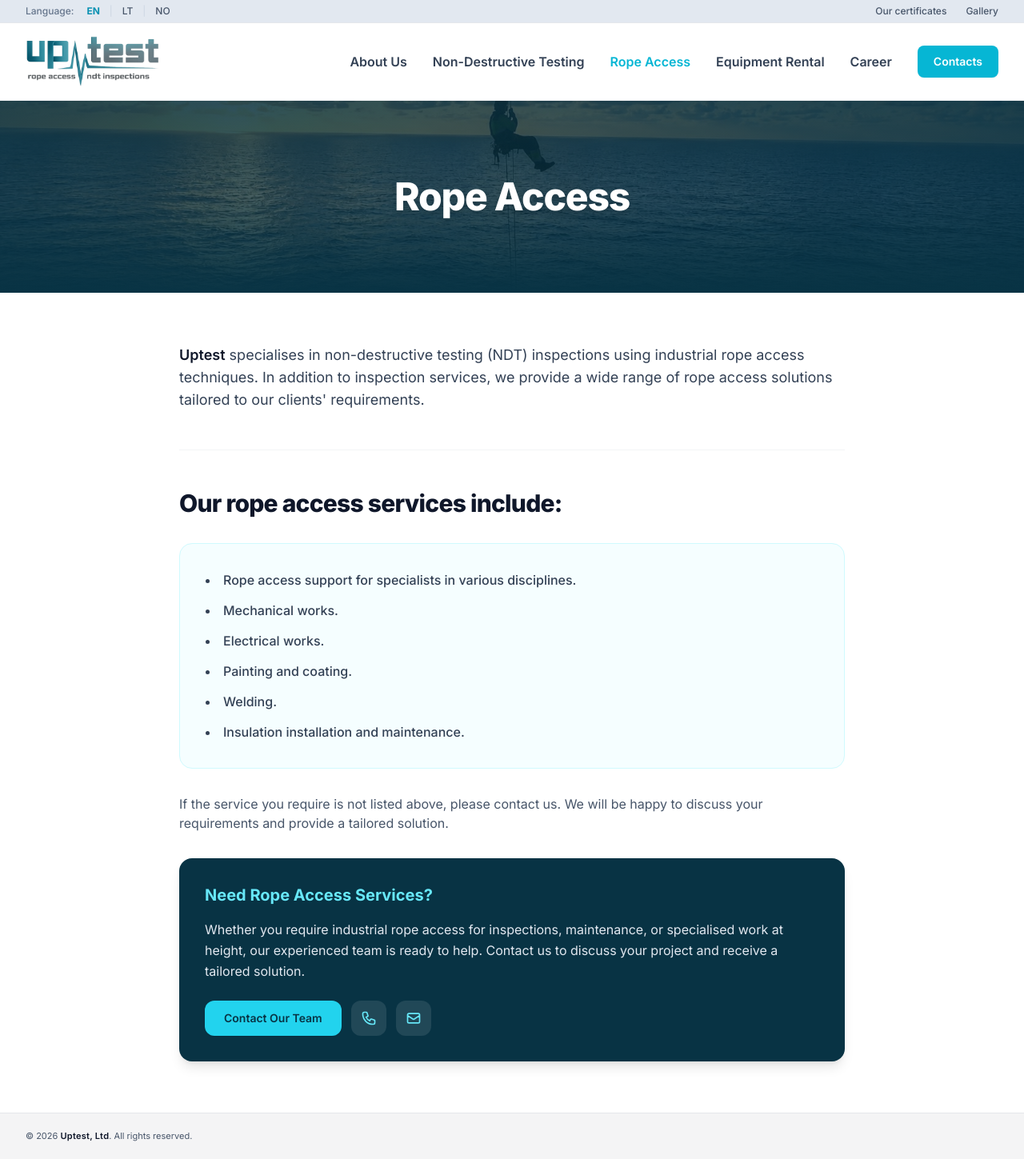
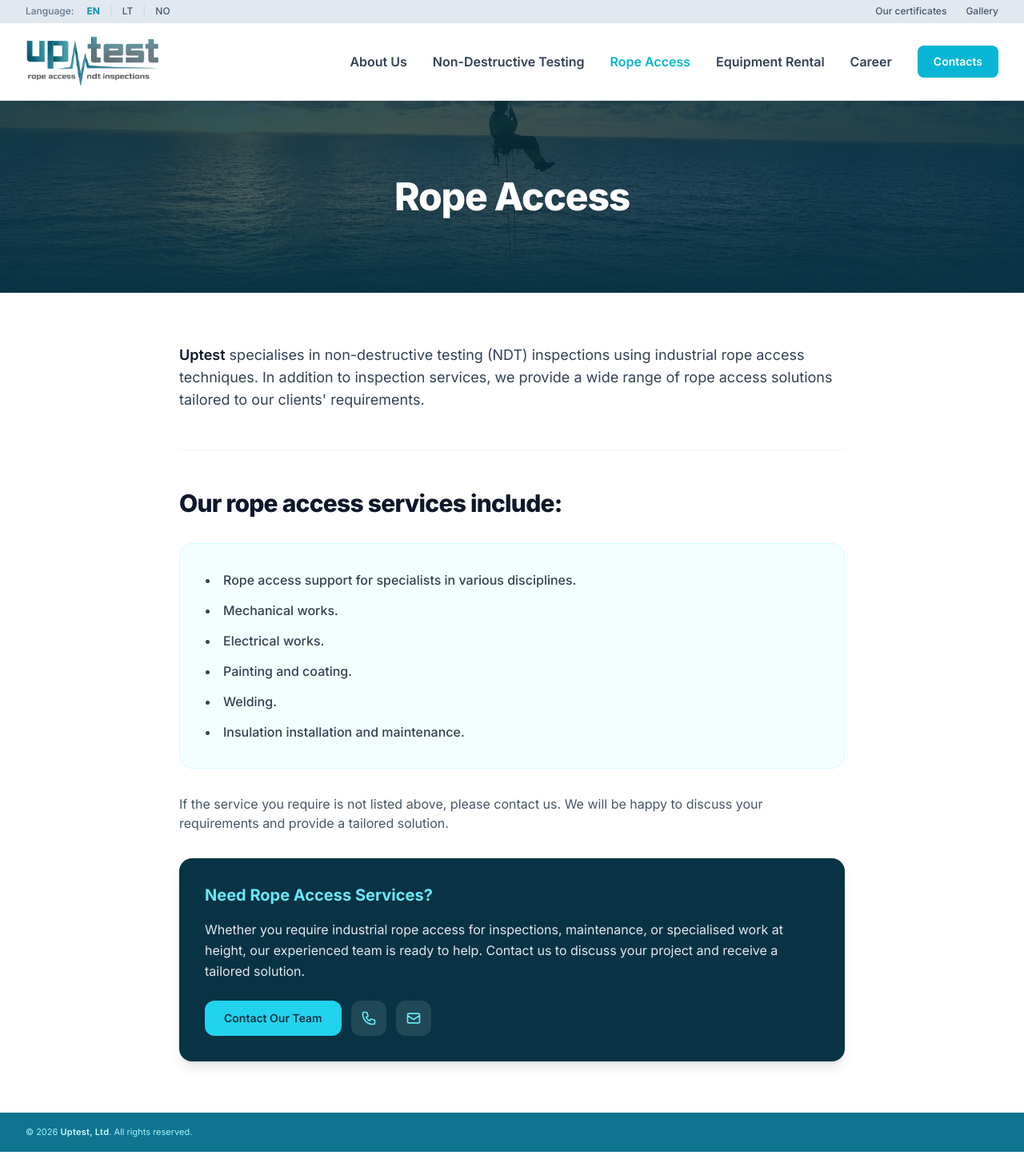
Before and after one commit to mruslys/uptest.no, a Jekyll site: the page built from rope-access/index.html, in a window 1280 px wide. Shown: the whole page at 80% size. Built offline with Jekyll 4.4.1, drawn with Linux system fonts in a browser that asks for light colours; nearby versions of some CDN libraries.

Commit message:
Update footer.html

```diff
--- a/_includes/footer.html
+++ b/_includes/footer.html
@@ -1,11 +1,12 @@
-    <footer class="bg-zinc-100 py-4 sm:py-5 border-t border-gray-200 relative z-30 shadow-sm mt-auto">
+<!-- Footer -->
+<footer class="bg-brand-700 py-3 sm:py-4 relative z-30 shadow-sm mt-auto">
     <div class="max-w-7xl mx-auto px-4 sm:px-6 lg:px-8 flex flex-col sm:flex-row justify-between items-center gap-2 sm:gap-4 text-center sm:text-left">
 
-            <p class="text-[11px] text-slate-600 font-normal">
-                © 2026 <strong class="text-slate-900 font-semibold tracking-wide">{{ data.common[page.lang].company }}</strong>. {{ data.common[page.lang].rights }}
+        <p class="text-[11px] text-brand-200 font-normal">
+            © 2026 <strong class="text-brand-100 font-semibold tracking-wide">{{ data.common[page.lang].company }}</strong>. {{ data.common[page.lang].rights }}
         </p>
 
-            <div class="flex hidden items-center gap-1.5 text-[11px] text-slate-500">
+        <div class="flex hidden items-center gap-1.5 text-[11px] text-brand-300">
             <span class="font-light">{{ data.common[page.lang].rebuilt_by }}</span>
             <a href="https://æx7.com" target="_blank" rel="noopener noreferrer" class="text-brand-600 hover:text-brand-700 transition-colors font-semibold tracking-wide">
                 Æx7
```
Lines whose indentation alone changed are shown as unchanged.
